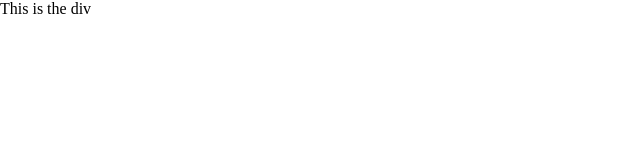
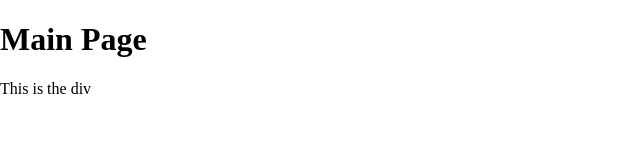
Before and after one commit to Deepak-gupta0/learning-git, a plain HTML site: page index.html in a window 1280 px wide. Shown: the whole page, without its empty margins (0-640 px from the left). Drawn offline with Linux system fonts and the light colour scheme.

Commit message:
Add h1 header

```diff
--- a/index.html
+++ b/index.html
@@ -6,6 +6,7 @@
   <link rel="stylesheet" href="style.css">
 </head>
 <body>
+  <h1>Main Page</h1>
   <div>This is the div</div>
 </body>
 </html>
```
